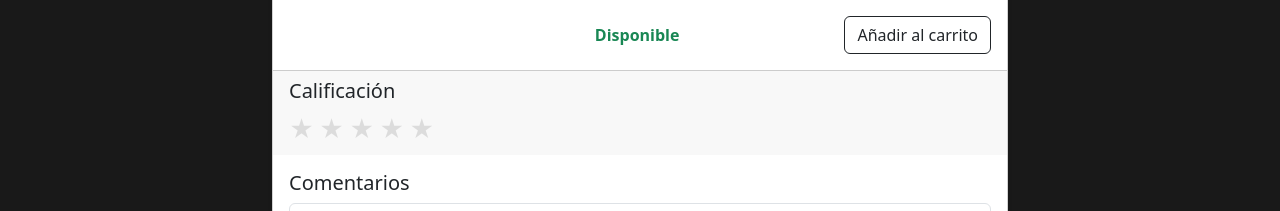
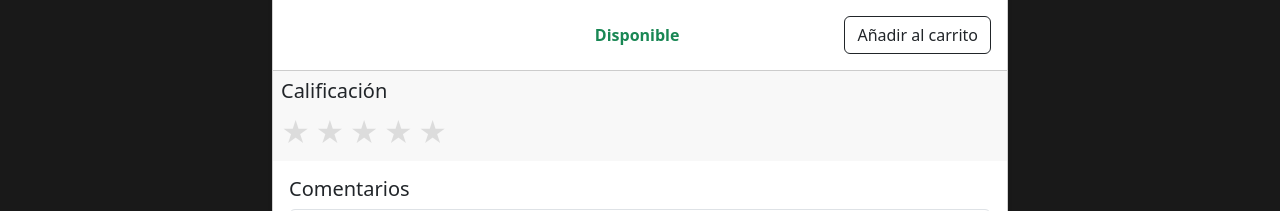
Before and after one commit to najr91/ProyectoGammer, a React (Vite) app: page /DetalleProducto in a window 1280 px wide. Shown: the part 294-505 px from the top of the page. Built offline with nearby package versions, Linux system fonts and the light colour scheme.

Commit message:
Se agrando las estrellas y se le añadio padding

```diff
--- a/src/components/pages/DetalleProducto.jsx
+++ b/src/components/pages/DetalleProducto.jsx
@@ -56,6 +56,7 @@
   };
 
   return (
+    // pasar el objeto por el id
     <section className="container mt-5">
       <article className="row justify-content-center">
         <div className="col-12 col-md-8">
@@ -65,7 +66,7 @@
                 <img
                   src="https://assetsio.gnwcdn.com/final-fantasy-14-online-dawntrail.jpg?width=1200&height=1200&fit=bounds&quality=70&format=jpg&auto=webp"
                   alt="Juego Horizond"
-                  className="img-fluid rounded-start"
+                  className="img-fluid rounded-start "
                 />
               </div>
               <div className="col-md-7">
@@ -82,13 +83,14 @@
                   </div>
                   <div className="d-flex justify-content-between align-items-center">
                     <b className="text-success">Disponible</b>
+                    {/* error 404 */}
                     <button className="btn btn-outline-dark">Añadir al carrito</button>
                   </div>
                 </div>
               </div>
             </div>
 
-            <div className="card-footer">
+            <div className="card-footer p-2">
               <h5 className="Calificacion-titulo">Calificación</h5>
               <div className="Calificacion">
                 {[1, 2, 3, 4, 5].map((star) => (
@@ -96,7 +98,7 @@
                     key={star}
                     className={`Estrella ${
                       Estrellas >= star || hoveredEstrella >= star ? "filled" : ""
-                    }`}
+                    } fs-3 `}
                     onClick={() => handleEstrellasChange(star)}
                     onMouseEnter={() => handleMouseEnter(star)}
                     onMouseLeave={handleMouseLeave}
```
